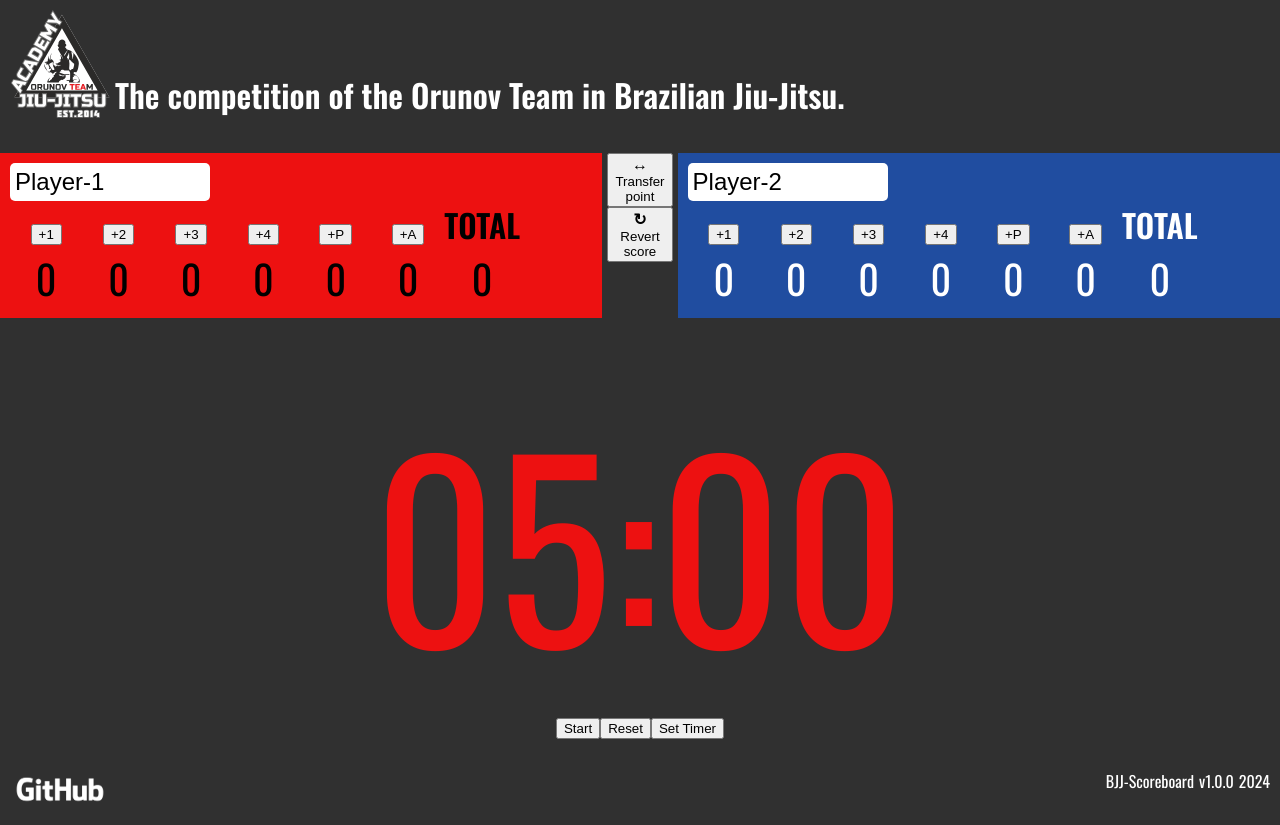
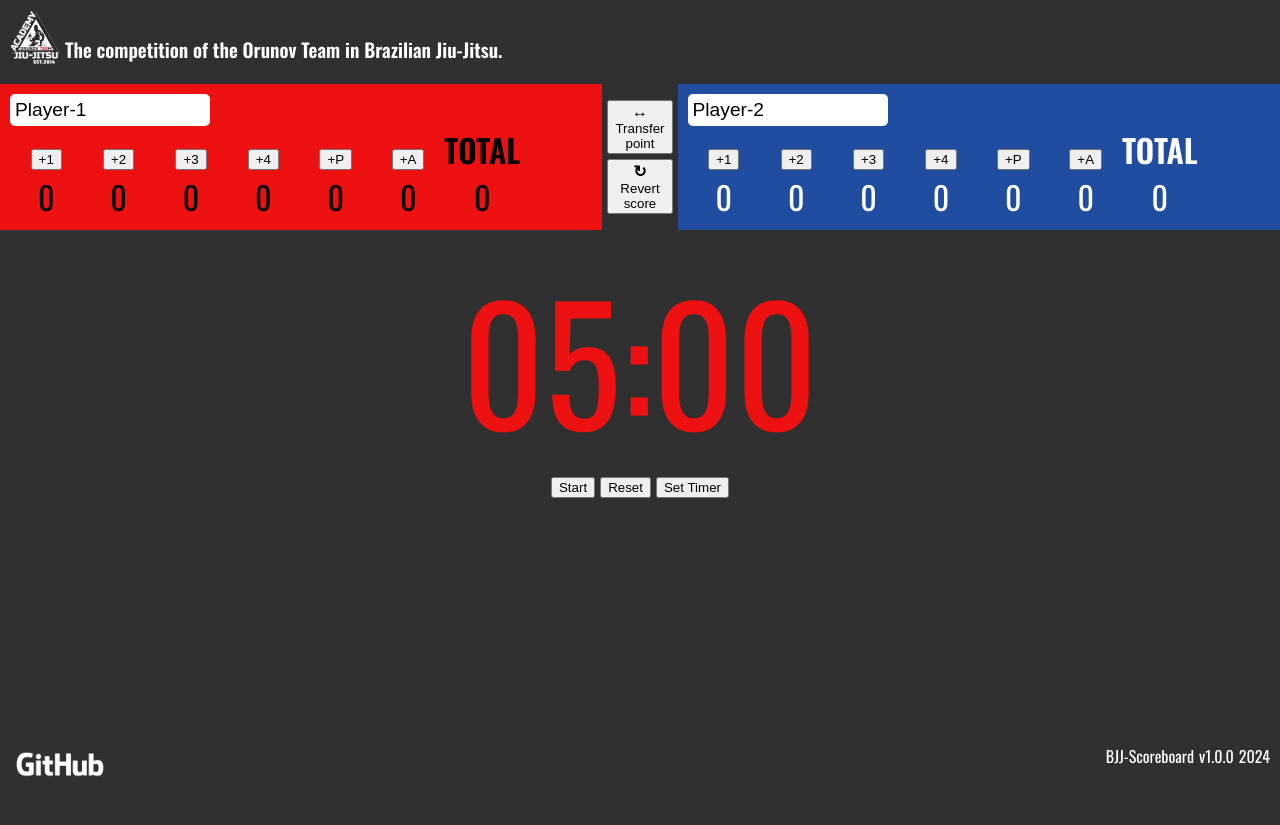
Before and after one commit to Maracash41/BJJ-Scorekeeper, a React (Vite) app: page / in a window 1280 px wide. After the commit the page ends 800 px from the top, so only its background shows below. Built offline with nearby package versions, Linux system fonts and the light colour scheme.

Commit message:
refactor: fix and update styles

```diff
--- a/src/app.module.css
+++ b/src/app.module.css
@@ -1,6 +1,3 @@
 .main {
-  display: flex;
-  flex-direction: column;
-  align-items: center;
-  justify-content: center;
+  flex: 1;
 }
--- a/src/components/Header/header.module.css
+++ b/src/components/Header/header.module.css
@@ -2,7 +2,7 @@
 
 .header {
   display: flex;
-  margin-bottom: 25px;
+  margin-bottom: 10px;
   padding: 10px;
 }
 
@@ -41,3 +41,13 @@
     font-size: 1rem;
   }
 }
+
+@media screen and (max-height: 871px) {
+  .headerLogo {
+    max-width: 50px;
+  }
+
+  .mainHeading {
+    font-size: 1.2rem;
+  }
+}
--- a/src/components/Player/player.module.css
+++ b/src/components/Player/player.module.css
@@ -9,7 +9,7 @@
   margin: 0;
   padding: 5px;
   max-width: 200px;
-  font-size: 1.5rem;
+  font-size: 1.2rem;
   background: var(--input-backgorund);
   border-radius: 5px;
   outline: none;
--- a/src/components/Scoreboard/Scoreboard.tsx
+++ b/src/components/Scoreboard/Scoreboard.tsx
@@ -23,7 +23,7 @@ const Scoreboard: React.FC<ScoreboardProps> = ({
 
   return (
     <div className={classes.scoreboard}>
-      <div className={classes.scoresPlayerOne}>
+      <div className={classes.scoresPlayerOne + " " + classes.scoresContainer}>
         <Scores
           player={playerOne}
           changeName={changeName}
@@ -46,7 +46,7 @@ const Scoreboard: React.FC<ScoreboardProps> = ({
           score
         </button>
       </div>
-      <div className={classes.scoresPlayerTwo}>
+      <div className={classes.scoresPlayerTwo + " " + classes.scoresContainer}>
         <Scores
           player={playerTwo}
           changeName={changeName}
--- a/src/components/Scoreboard/scoreboard.module.css
+++ b/src/components/Scoreboard/scoreboard.module.css
@@ -3,20 +3,23 @@
 
 .scoreboard {
   display: flex;
+  align-items: center;
   flex: 1 1;
   gap: 5px;
-  margin-bottom: 25px;
+  margin-bottom: 10px;
+  width: 100%;
+}
+
+.scoresContainer {
   width: 100%;
 }
 
 .scoresPlayerOne {
   order: 1;
-  width: 100%;
 }
 
 .scoresPlayerTwo {
   order: 3;
-  width: 100%;
 }
 
 .scoreboard > :nth-child(1) {
@@ -31,7 +34,9 @@
 .scoreboardButtons {
   display: flex;
   flex-direction: column;
+  justify-content: space-between;
   order: 2;
+  gap: 5px;
 }
 
 .scoreboardButton {
--- a/src/components/Scores/scores.module.css
+++ b/src/components/Scores/scores.module.css
@@ -22,5 +22,5 @@
 
 .scoresTableCell {
   text-align: center;
-  font-size: 2.5rem;
+  font-size: 2rem;
 }
--- a/src/components/timer/timer.module.css
+++ b/src/components/timer/timer.module.css
@@ -3,12 +3,11 @@
 
 .timer {
   background: var(--timer-background);
-  padding: 20px;
   text-align: center;
 }
 
 .timerTime {
-  font-size: 15rem;
+  font-size: 10rem;
   color: var(--timer-color);
   cursor: pointer;
 }
@@ -16,6 +15,7 @@
 .timerControlButtons {
   display: flex;
   justify-content: center;
+  gap: 5px;
 }
 
 .modal {
@@ -58,6 +58,6 @@ input[type="number"] {
 
 @media screen and (max-width: 607px) {
   .timerTime {
-    font-size: 10rem;
+    font-size: 5rem;
   }
 }
--- a/src/styles/button.css
+++ b/src/styles/button.css
@@ -4,7 +4,6 @@
   color: white;
   border: none;
   padding: 10px 15px;
-  margin: 10px 5px;
   border-radius: 4px;
   cursor: pointer;
   transition: background-color 0.3s;
--- a/src/styles/main.css
+++ b/src/styles/main.css
@@ -40,7 +40,13 @@ h5 {
 }
 
 body {
-  height: 100vh;
   font-family: var(--main-font-family);
   background: var(--main-background-color);
 }
+
+#root {
+  display: flex;
+  flex-direction: column;
+  justify-content: space-between;
+  height: 100vh;
+}
```
Also changed, not shown: src/assets/orunov_team_logo.svg, src/components/Footer/Footer.tsx (line endings or trailing spaces), src/components/Footer/footer.module.css (line endings or trailing spaces), src/components/Header/Header.tsx (line endings or trailing spaces).
